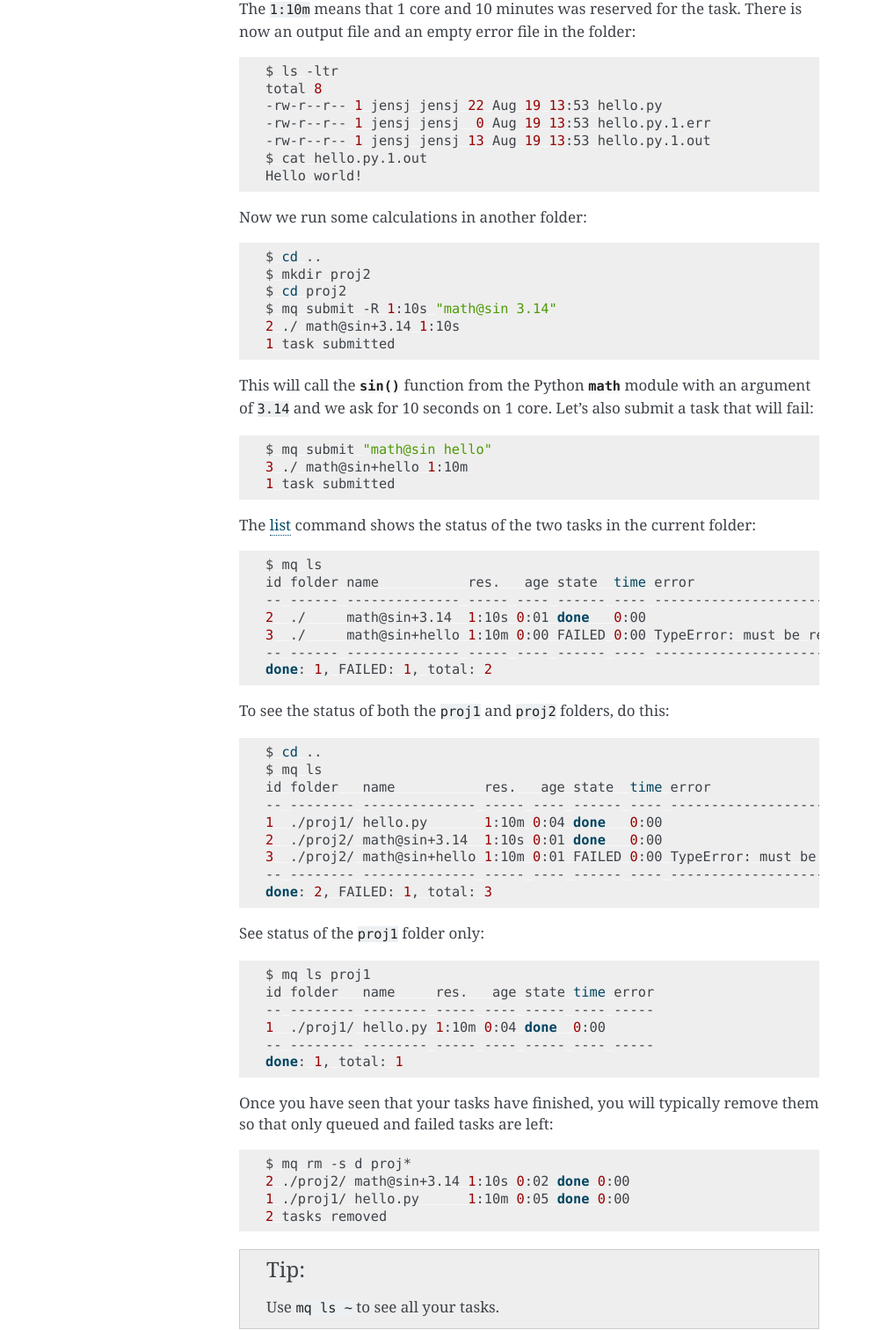
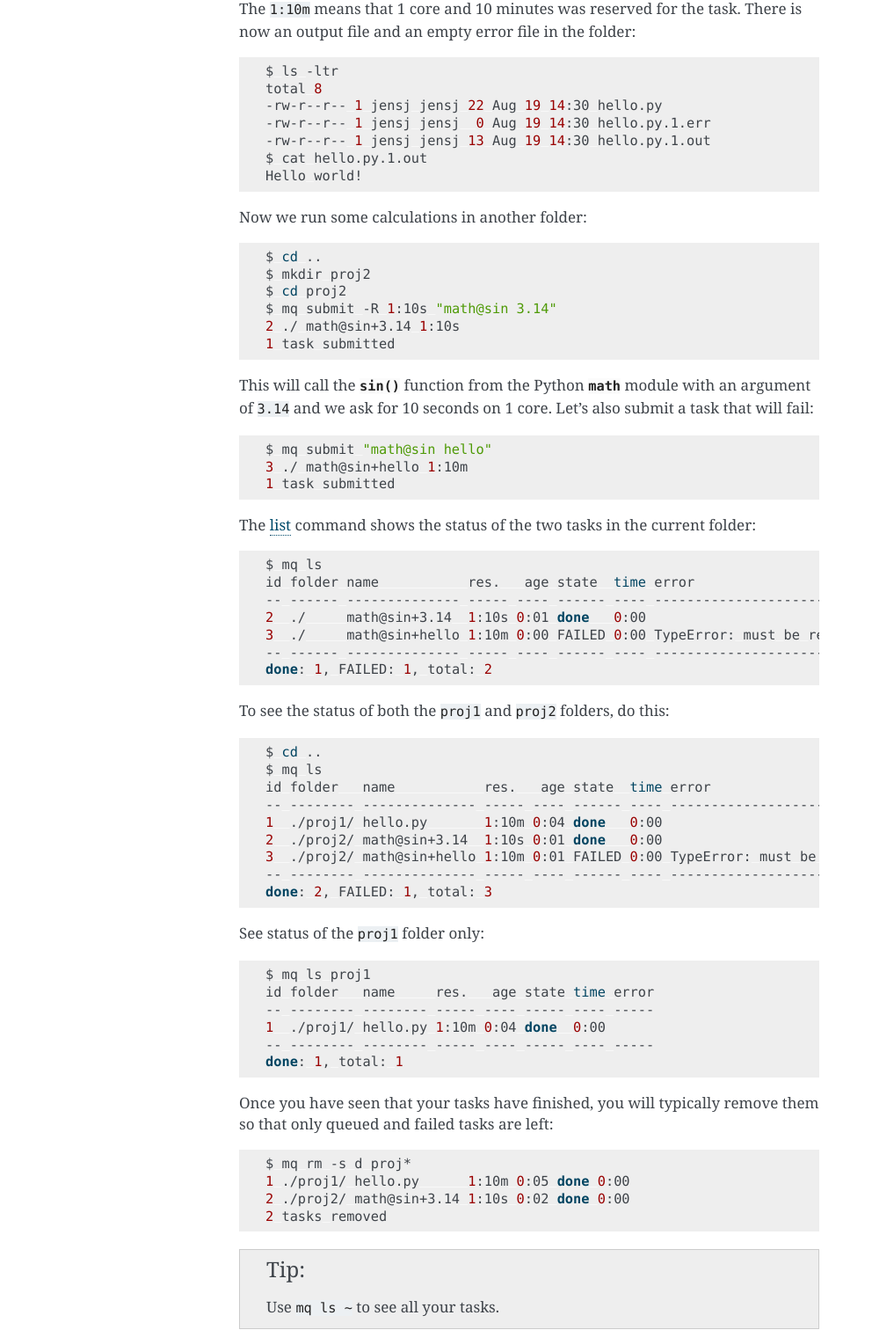
Before and after one commit to Yangxinsix/myqueue, a Sphinx documentation site: the page built from docs/quickstart.rst, in a window 1280 px wide. Shown: the part 559-2071 px from the top of the page at 88% size, without its empty margins (148-1140 px from the left). Built offline with Sphinx 7.4.7, drawn with Linux system fonts in a browser that asks for light colours.

```diff
--- a/docs/cli.rst
+++ b/docs/cli.rst
@@ -461,8 +461,8 @@ optional arguments:
 Test: Run tests
 ---------------
 
-usage: mq test [-h] [--config-file CONFIG_FILE] [-x EXCLUDE] [-z] [-v] [-q]
-               [-T]
+usage: mq test [-h] [--config-file CONFIG_FILE] [-x EXCLUDE] [-u] [-z] [-v]
+               [-q] [-T]
                [test [test ...]]
 
 Run tests.
--- a/docs/quickstart.rst
+++ b/docs/quickstart.rst
@@ -34,9 +34,9 @@ There is now an output file and an empty error file in the folder::
 
     $ ls -ltr
     total 8
-    -rw-r--r-- 1 jensj jensj 22 Aug 19 13:53 hello.py
-    -rw-r--r-- 1 jensj jensj  0 Aug 19 13:53 hello.py.1.err
-    -rw-r--r-- 1 jensj jensj 13 Aug 19 13:53 hello.py.1.out
+    -rw-r--r-- 1 jensj jensj 22 Aug 19 14:30 hello.py
+    -rw-r--r-- 1 jensj jensj  0 Aug 19 14:30 hello.py.1.err
+    -rw-r--r-- 1 jensj jensj 13 Aug 19 14:30 hello.py.1.out
     $ cat hello.py.1.out
     Hello world!
 
@@ -93,8 +93,8 @@ Once you have seen that your tasks have finished, you will typically remove
 them so that only queued and failed tasks are left::
 
     $ mq rm -s d proj*
+    1 ./proj1/ hello.py      1:10m 0:05 done 0:00
     2 ./proj2/ math@sin+3.14 1:10s 0:02 done 0:00
-    1 ./proj1/ hello.py      1:10m 0:05 done 0:00
     2 tasks removed
 
 .. tip::
--- a/docs/tutorial.rst
+++ b/docs/tutorial.rst
@@ -75,18 +75,18 @@ You can see the status of your jobs with::
 Remove the failed and done jobs from the list with::
 
     $ mq remove -s Fd -r .
+    1 ./    time@sleep+2     1:1m  0:04 done   0:02
     2 ./f1/ shell:echo+hello 1:10m 0:01 done   0:00
     3 ./f2/ shell:echo+hello 1:10m 0:01 done   0:00
     4 ./    script.py        8:10h 0:01 FAILED 0:00 --------------------------------------------------------------------------
-    1 ./    time@sleep+2     1:1m  0:04 done   0:02
     4 tasks removed
 
 The output from files from a task will look like this::
 
     $ ls -l f2
     total 4
-    -rw-r--r-- 1 jensj jensj 0 Aug 19 13:38 shell:echo+hello.3.err
-    -rw-r--r-- 1 jensj jensj 6 Aug 19 13:38 shell:echo+hello.3.out
+    -rw-r--r-- 1 jensj jensj 0 Aug 19 14:18 shell:echo+hello.3.err
+    -rw-r--r-- 1 jensj jensj 6 Aug 19 14:18 shell:echo+hello.3.out
     $ cat f2/shell:echo+hello.3.out
     hello
 
```
Also changed, not shown: other parts of docs/cli.rst (+1 -0 lines), 3 other files.
